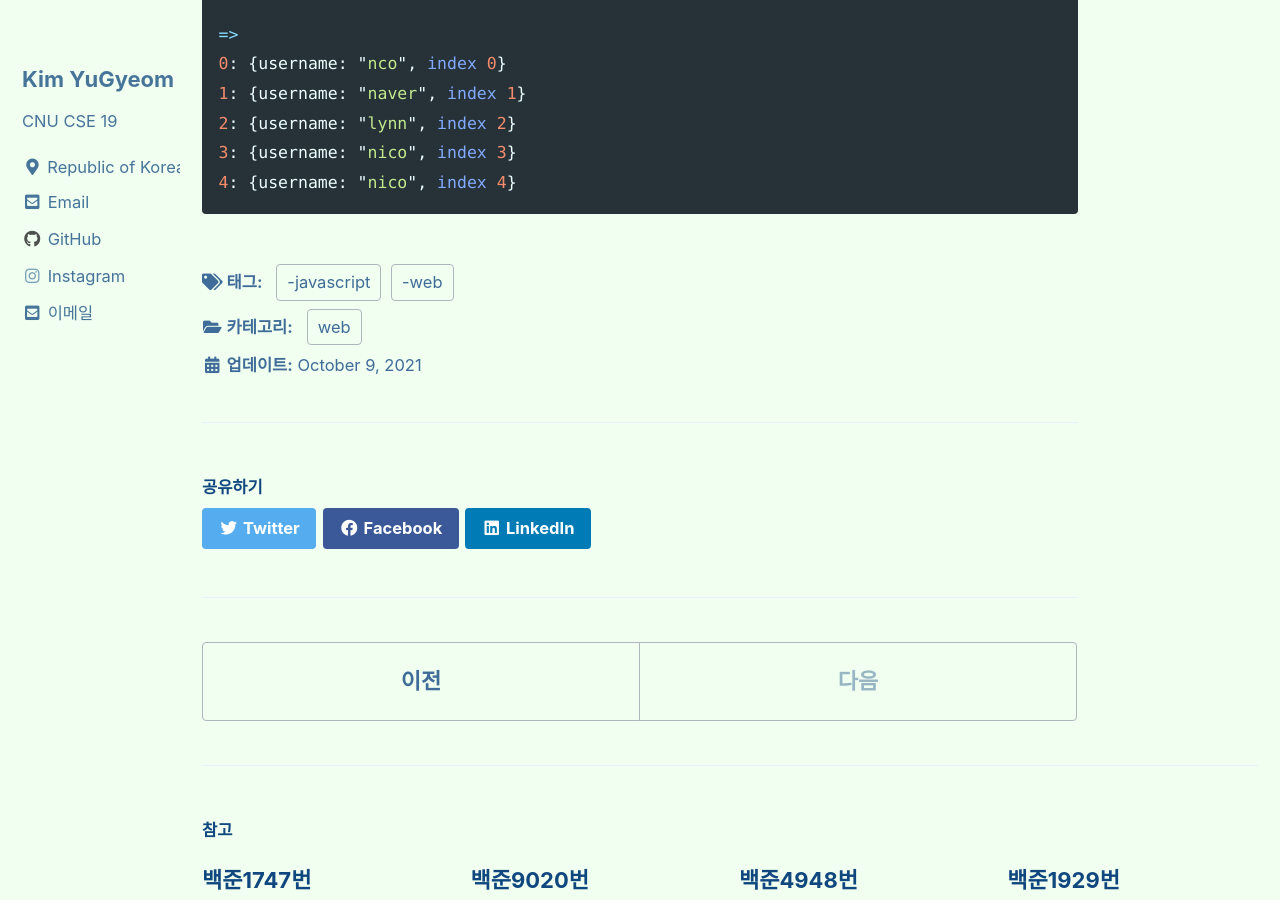
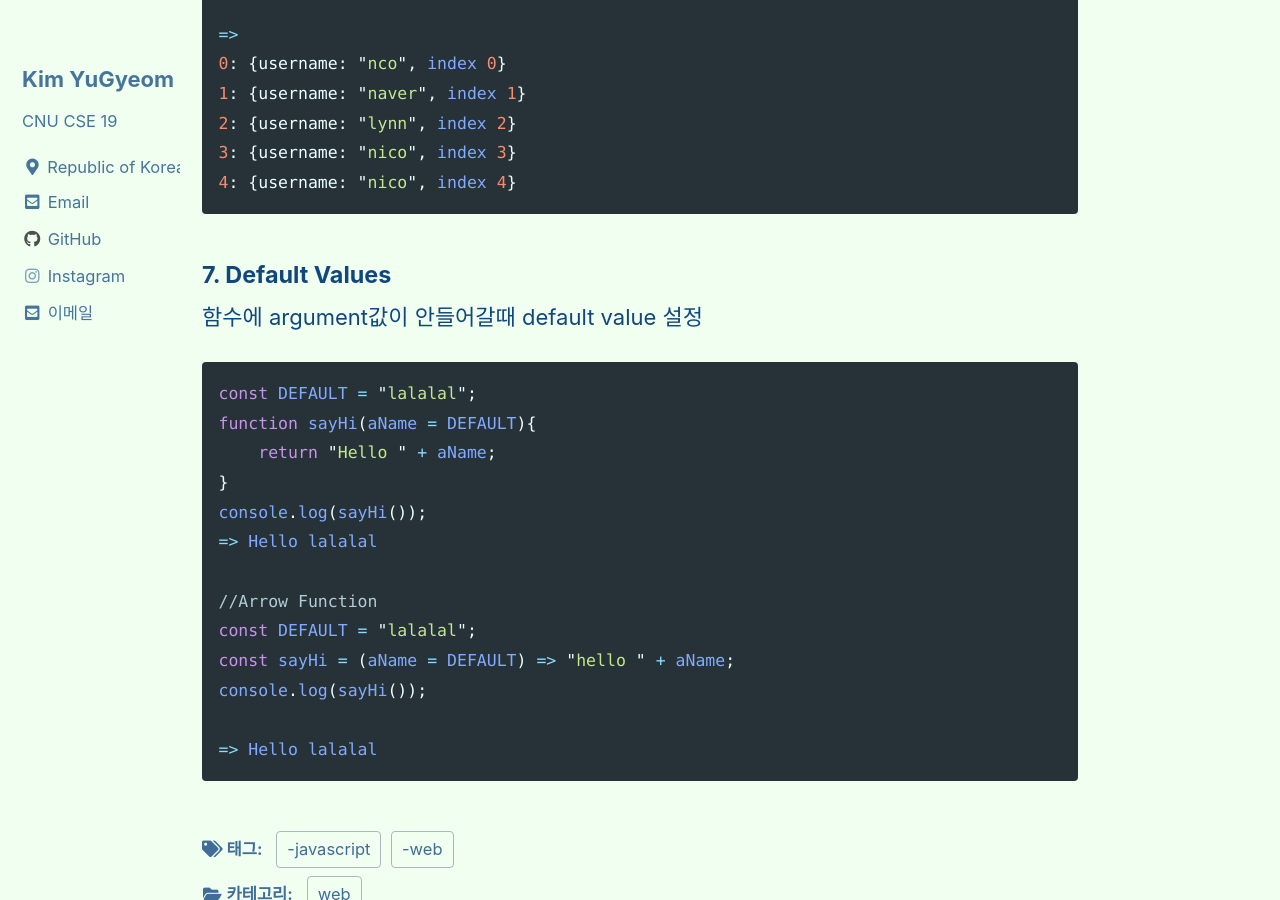
Before and after one commit to rladbrua0207/rladbrua0207.github.io, a Jekyll site: the page built from _posts/Web/2021-10-09-ES6정석 정리.markdown, in a window 1280 px wide and 900 px high, scrolled down 4296 px. Built offline with Jekyll 4.4.1, drawn with Linux system fonts in a browser that asks for light colours; cached includes are drawn as plain includes; some of the changed text lies outside the part shown.

Commit message:
ES6정석 정리

````diff
--- a/_posts/Web/2021-10-09-ES6정석 정리.markdown
+++ b/_posts/Web/2021-10-09-ES6정석 정리.markdown
@@ -10,7 +10,7 @@ tags:
 
 ### ES6개념, 유용한 메소드 정리
 
-#### 1.var
+#### 1. var
 
 var 절대사용 X, let 사용
 
@@ -20,7 +20,7 @@ var는 hoisting이슈, block scope 없음 function scope는 있음
 
 
 
-#### 2.Arrow Function
+#### 2. Arrow Function
 
 ```javascript
 //이전방식:
@@ -54,7 +54,7 @@ object를 return할땐 소괄호 안에 중괄호 ({})=> object를 return 하겠
 
 
 
-#### 3.array.prototype.find()
+#### 3. array.prototype.find()
 
 제공되는 테스트 조건을 만족하는 첫번째 엘리먼트 값 리턴
 
@@ -76,7 +76,7 @@ console.log(foundMail);
 
 
 
-#### 4.array.prototype.filter()
+#### 4. array.prototype.filter()
 
 제공된 함수의 조건을 만족한 모든 엘리먼트로 새로운 array 생성
 
@@ -98,7 +98,7 @@ console.log(noGmail);
 
 
 
-#### 5.array.prototype.forEach(), array.prototype.map()
+#### 5. array.prototype.forEach(), array.prototype.map()
 
 forEach(): 각 array의 엘리먼트 마다 제공된 함수 실행
 
@@ -138,7 +138,7 @@ const cleaned = emails.map(email => email.split("@")[0]);
 
 
 
-#### 6.object return
+#### 6. object return
 
 object를 return 할 땐  소괄호() 안에 중괄호{}  ({})=> objcet를 return하겠다 라는 말 함축
 
@@ -166,3 +166,25 @@ console.log(cleaned);
 3: {username: "nico", index 3}
 4: {username: "nico", index 4}
 ```
+
+
+
+#### 7. Default Values
+
+함수에 argument값이 안들어갈때 default value 설정
+
+```javascript
+const DEFAULT = "lalalal";
+function sayHi(aName = DEFAULT){
+    return "Hello " + aName;
+}
+console.log(sayHi());
+=> Hello lalalal
+
+//Arrow Function
+const DEFAULT = "lalalal";
+const sayHi = (aName = DEFAULT) => "hello " + aName;
+console.log(sayHi());
+
+=> Hello lalalal
+```
````
